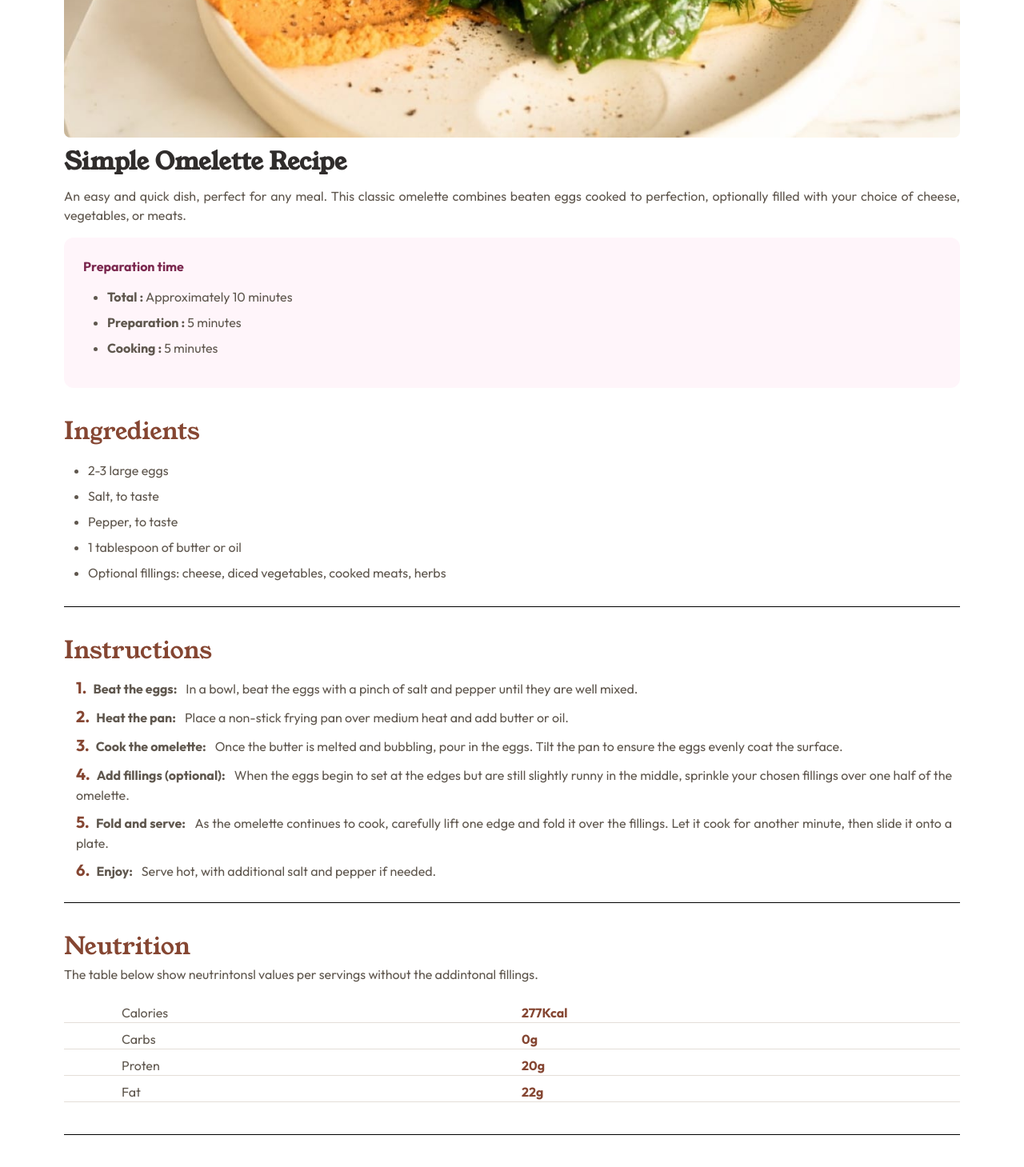
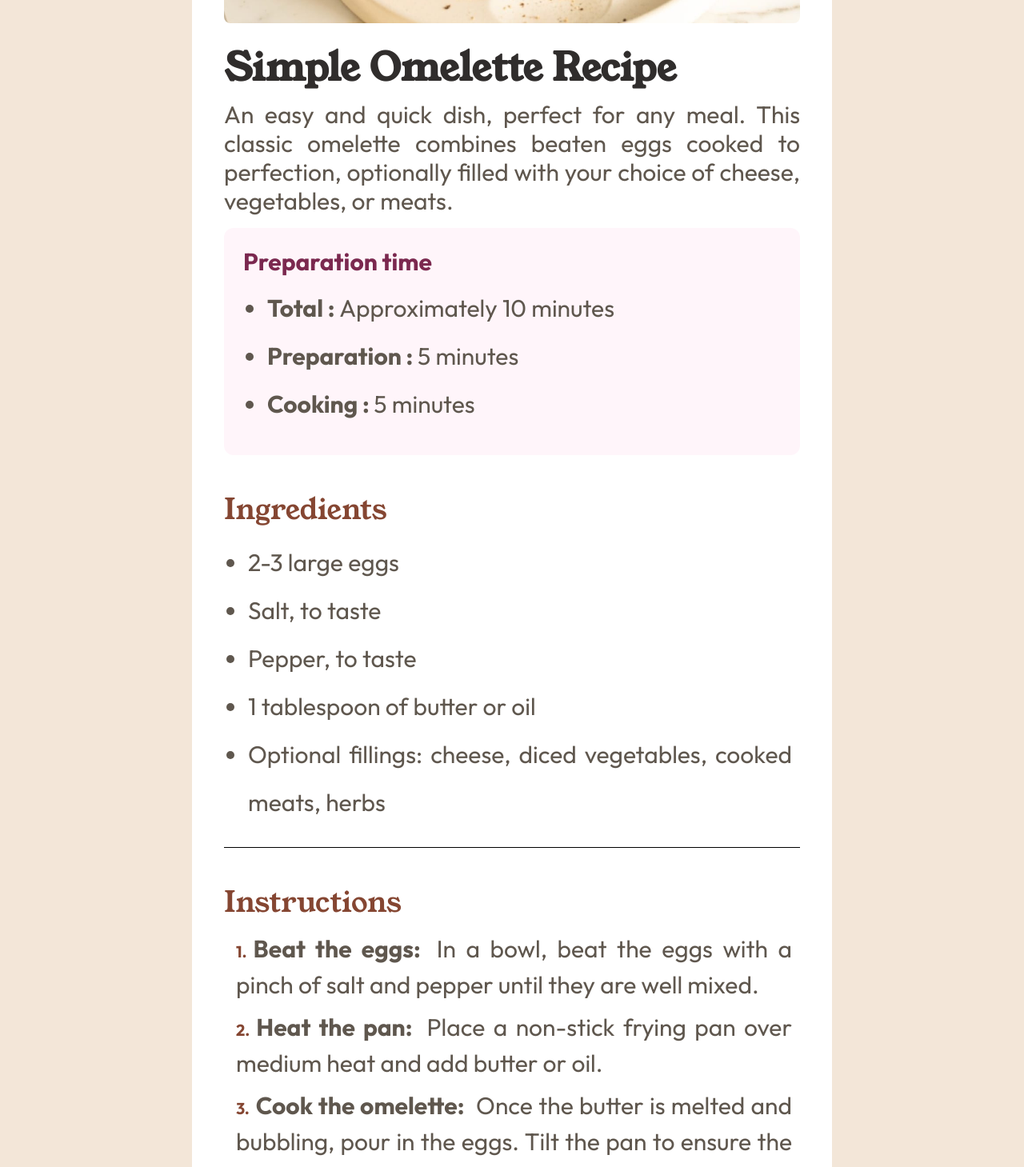
Before and after one commit to bakryelzzubair/recipe-page-main, a React (Vite) app: page / in a window 1280 px wide. Shown: the part 360-1819 px from the top of the page at 80% size. Built offline with nearby package versions, Linux system fonts and the light colour scheme.

Commit message:
finshed responsive design from medim an larg screens

```diff
--- a/src/App.jsx
+++ b/src/App.jsx
@@ -1,21 +1,22 @@
 import omelette from "../public/assets/images/image-omelette.jpeg";
 function App() {
   return (
-    <div className=" container mx-auto px-5 py-5 md:px-20">
+    <div className=" container mx-auto px-5 py-5 md:px-6 lg:px-32 xl:px-60 2xl:px-100">
+      <div className="bg-white p-10">
         <img src={omelette} alt="" className="w-full rounded-lg" />
-      <h1 className="font-youngSerif-400 text-primary-Stone-900 capitalize font-semibold py-2">
+        <h1 className="font-youngSerif-400 text-primary-Stone-900 capitalize font-semibold pt-8 pb-4 text-2xl sm:text-4xl md:text-5xl">
           simple omelette recipe
         </h1>
-      <p className="text-justify">
+        <p className="text-justify sm:text-xl md:text-2xl lg:text-3xl">
           An easy and quick dish, perfect for any meal. This classic omelette
           combines beaten eggs cooked to perfection, optionally filled with your
           choice of cheese, vegetables, or meats.
         </p>
-      <div className="bg-primary-Rose-50 p-6 my-4 rounded-xl">
-        <h3 className="text-primary-Rose-800 font-outfit-700 mb">
+        <div className="bg-primary-Rose-50 p-6 my-4 rounded-xl ">
+          <h3 className="text-primary-Rose-800 font-outfit-700 mb sm:text-xl md:text-2xl lg:text-3xl">
             Preparation time
           </h3>
-        <ul>
+          <ul className="sm:text-xl md:text-2xl lg:text-3xl">
             {properations.map((item) => (
               <li key={item.id}>
                 <span className=" text-primary-Stone-600 font-outfit-700">{`${item.title} : `}</span>{" "}
@@ -26,8 +27,8 @@ function App() {
         </div>
         {/* ingredients */}
         <div className="my-4 border-b-[0.1px] py-4">
-        <h2>Ingredients</h2>
-        <ul>
+          <h2 className="sm:text-2xl md:text-4xl my-4">Ingredients</h2>
+          <ul className="sm:text-xl md:text-2xl lg:text-3xl">
             {ingredients.map((item) => (
               <li key={item.id}>{item.desc}</li>
             ))}
@@ -35,8 +36,11 @@ function App() {
         </div>
         {/* instructions */}
         <div className="my-4 border-b-[0.1px] py-4">
-        <h2>Instructions</h2>
-        <ol className=" space-y-2" style={{ marginLeft: "15px" }}>
+          <h2 className="sm:text-2xl md:text-4xl my-4">Instructions</h2>
+          <ol
+            className=" space-y-2 sm:text-xl md:text-2xl lg:text-3xl"
+            style={{ marginLeft: "15px" }}
+          >
             {instructions.map((item) => (
               <li key={item.id} style={{ lineHeight: 1.5 }}>
                 <span className="mr-2 text-primary-Brown-800 font-outfit-700 text-xl">{`${item.id}.`}</span>
@@ -47,13 +51,13 @@ function App() {
           </ol>
         </div>
         {/* neutrition */}
-      <div className="my-4 border-b-[0.1px] py-4">
-        <h2>Neutrition</h2>
-        <p>
+        <div className="my-4 py-4">
+          <h2 className="sm:text-2xl md:text-4xl my-4">Neutrition</h2>
+          <p className="sm:text-xl md:text-2xl lg:text-3xl">
             The table below show neutrintonsl values per servings without the
             addintonal fillings.
           </p>
-        <table className="w-full my-6 flex flex-col gap-2 ">
+          <table className="w-full my-6 flex flex-col gap-2 sm:text-xl md:text-2xl lg:text-3xl">
             {neutrition.map((item) => (
               <tr
                 key={item.id}
@@ -66,6 +70,7 @@ function App() {
               </tr>
             ))}
           </table>
+        </div>
       </div>
     </div>
   );
--- a/src/index.css
+++ b/src/index.css
@@ -32,17 +32,20 @@
   --font-outfit-400: outfit-400, "sans-serif";
   --font-outfit-600: outfit-600, "sans-serif";
   --font-outfit-700: outfit-700, "sans-serif";
-  --font-size: 16px
+  --font-size: 16px;
 }
 
 @layer base {
-p,ul,ol,table {
+  p,
+  ul,
+  ol,
+  table {
     font-size: var(--font-size);
     color: var(--color-primary-Stone-600);
     font-family: var(--font-outfit-400);
   }
   h1 {
-  font-size: 30px;
+    font-size: 25px;
   }
   h2 {
     font-family: var(--font-youngSerif-400);
@@ -50,7 +53,8 @@ h2 {
     font-size: 30px;
   }
 }
-ul,ol {
+ul,
+ol {
   list-style: disc;
   margin: 10px 10px 10px 30px;
   line-height: 2;
@@ -59,3 +63,7 @@ ul,ol {
 ol {
   list-style: none;
 }
+
+body {
+  background-color: var(--color-primary-stone-100);
+}
```
Lines whose indentation alone changed are shown as unchanged.
